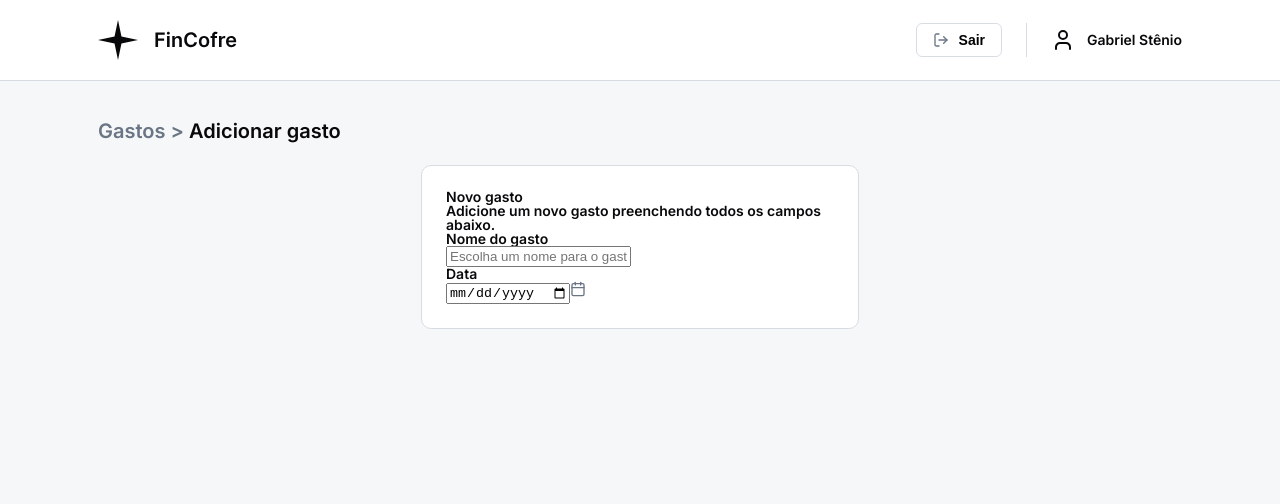
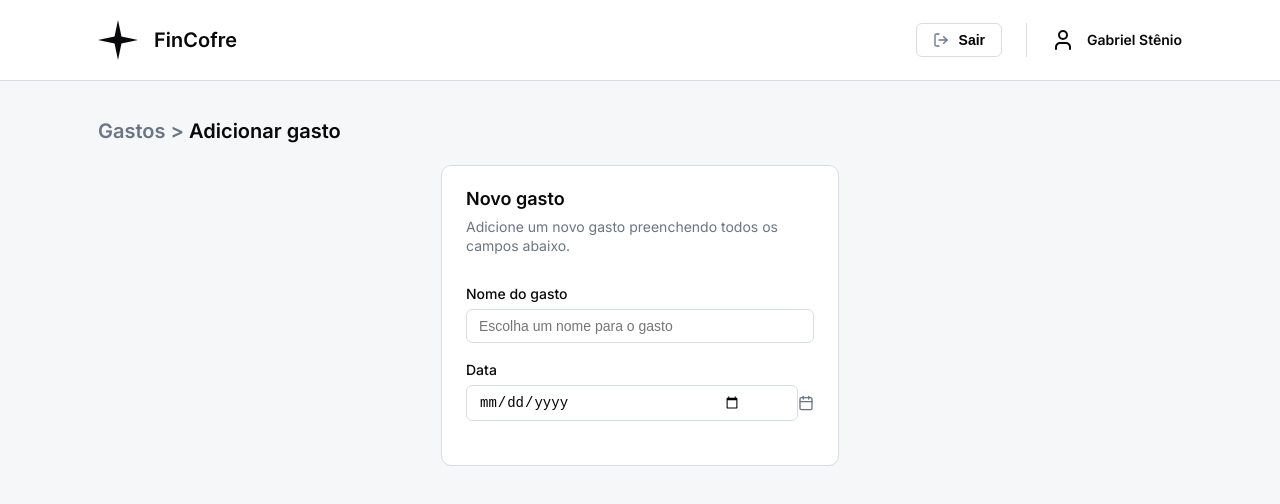
Before and after one commit to bagrielz/frontend-fincofre, an Angular app: page /adicionar-gasto in a window 1280 px wide. Shown: the top 504 px of the page. Built offline with nearby package versions, Linux system fonts and the light colour scheme.

Commit message:
style: adds the general style in field component

```diff
--- a/src/app/features/form/components/field/field.component.css
+++ b/src/app/features/form/components/field/field.component.css
@@ -0,0 +1,25 @@
+.field {
+  margin-bottom: 1.25rem;
+}
+
+.field label {
+  display: block;
+  font-size: var(--font-size-sm);
+  font-weight: var(--font-medium);
+  margin-bottom: 0.5rem;
+}
+
+.custom-input {
+  display: flex;
+}
+
+.custom-input input {
+  width: 100%;
+  box-sizing: border-box;
+
+  font-size: var(--font-size-sm);
+  padding: 0.5rem 3.5rem 0.5rem 0.75rem;
+  border: 1px solid var(--color-gray-200);
+
+  border-radius: 0.375rem;
+}
--- a/src/app/features/form/components/form-container/form-container.component.css
+++ b/src/app/features/form/components/form-container/form-container.component.css
@@ -7,7 +7,7 @@
 .form-content {
   background: var(--color-light);
   border: 1px solid var(--color-gray-200);
-  max-width: 24.25rem;
+  max-width: 21.75rem;
 
   border-radius: 0.625rem;
   padding: 1.5rem;
--- a/src/app/features/form/components/subtitle/subtitle.component.css
+++ b/src/app/features/form/components/subtitle/subtitle.component.css
@@ -0,0 +1,13 @@
+.subtitle {
+  font-size: var(--font-size-base);
+  margin-bottom: 0.625rem;
+}
+
+.description {
+  color: var(--color-gray-300);
+  font-size: var(--font-size-sm);
+  font-weight: var(--font-regular);
+
+  line-height: 133%;
+  margin-bottom: 2rem;
+}
```
